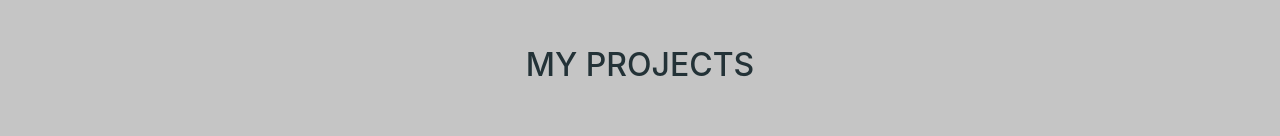
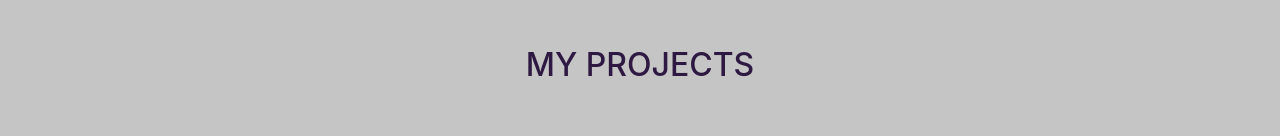
Before and after one commit to Amitheous/React-Portfolio, a React (Create React App) app: page / in a window 1280 px wide. Shown: the part 802-938 px from the top of the page. Built offline with nearby package versions, Linux system fonts and the light colour scheme.

Commit message:
Fixed forms

```diff
--- a/src/components/homepage/Contact.js
+++ b/src/components/homepage/Contact.js
@@ -19,6 +19,7 @@ export default class Contact extends Component {
 					<Form
 						id="form"
 						name="contact"
+						method="POST"
 						className="text-center py-3"
 						data-netlify="true"
 					>
--- a/src/components/homepage/Projects.js
+++ b/src/components/homepage/Projects.js
@@ -17,14 +17,12 @@ import splitChrome from "../../img/homepage/split.webp";
 import financeChrome from "../../img/homepage/finance.webp";
 import techtimelessChrome from "../../img/homepage/techtimeless.webp";
 
-
-
 export default class Projects extends Component {
 	render() {
 		return (
 			<div id="projects" className="projects pb-5">
 				<header className="text-center pt-5 mb-1 pb-3 text-uppercase small">
-					<h2>My Projects</h2>
+						<h2>My Projects</h2>
 				</header>
 				<Container fluid className="projectBox">
 					<Row className="projectRow mx-0 px-0">
--- a/src/css/Homepage.css
+++ b/src/css/Homepage.css
@@ -89,6 +89,11 @@
 	color: #233237;
 }
 
+.projects h2 {
+	color: #2d1941;
+}
+
+
 .projectRow {
 	padding-top: 2rem;
 	padding-bottom: 1rem;
```
